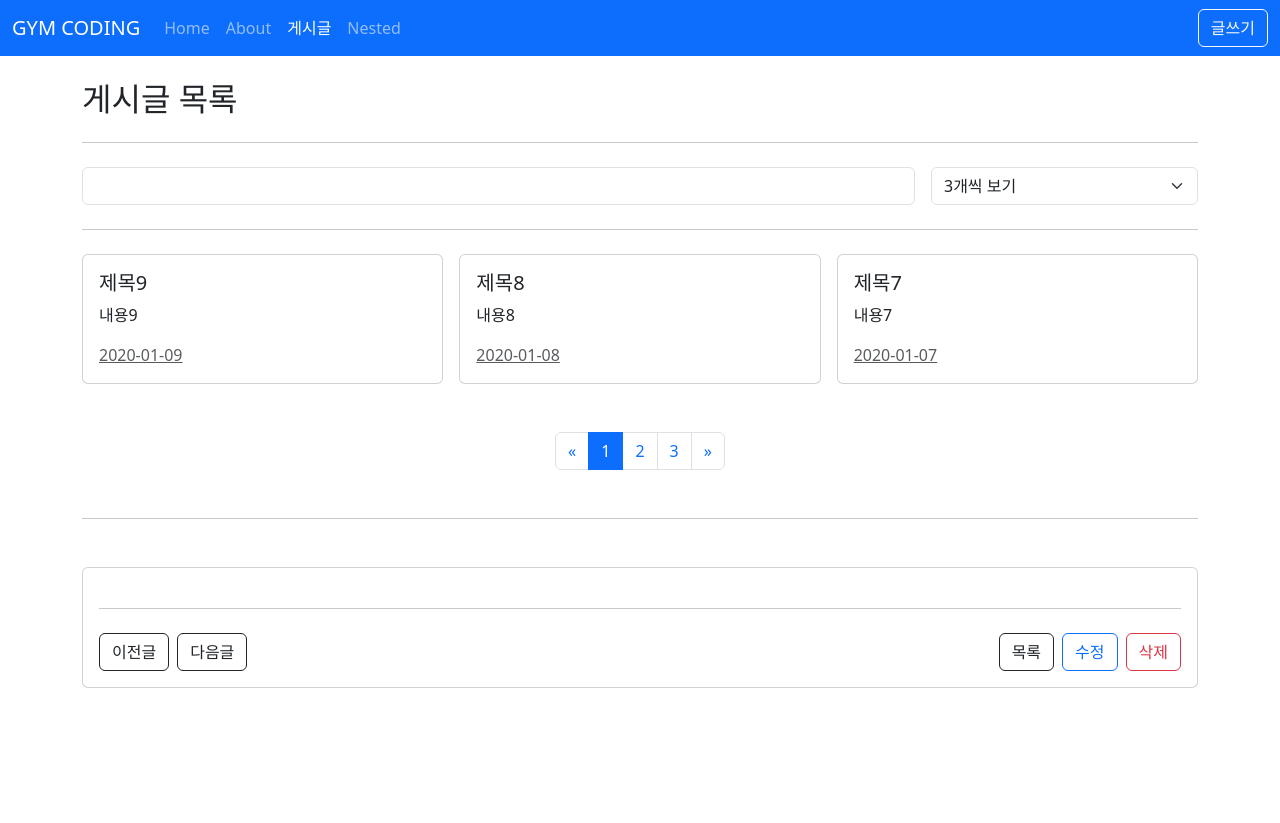
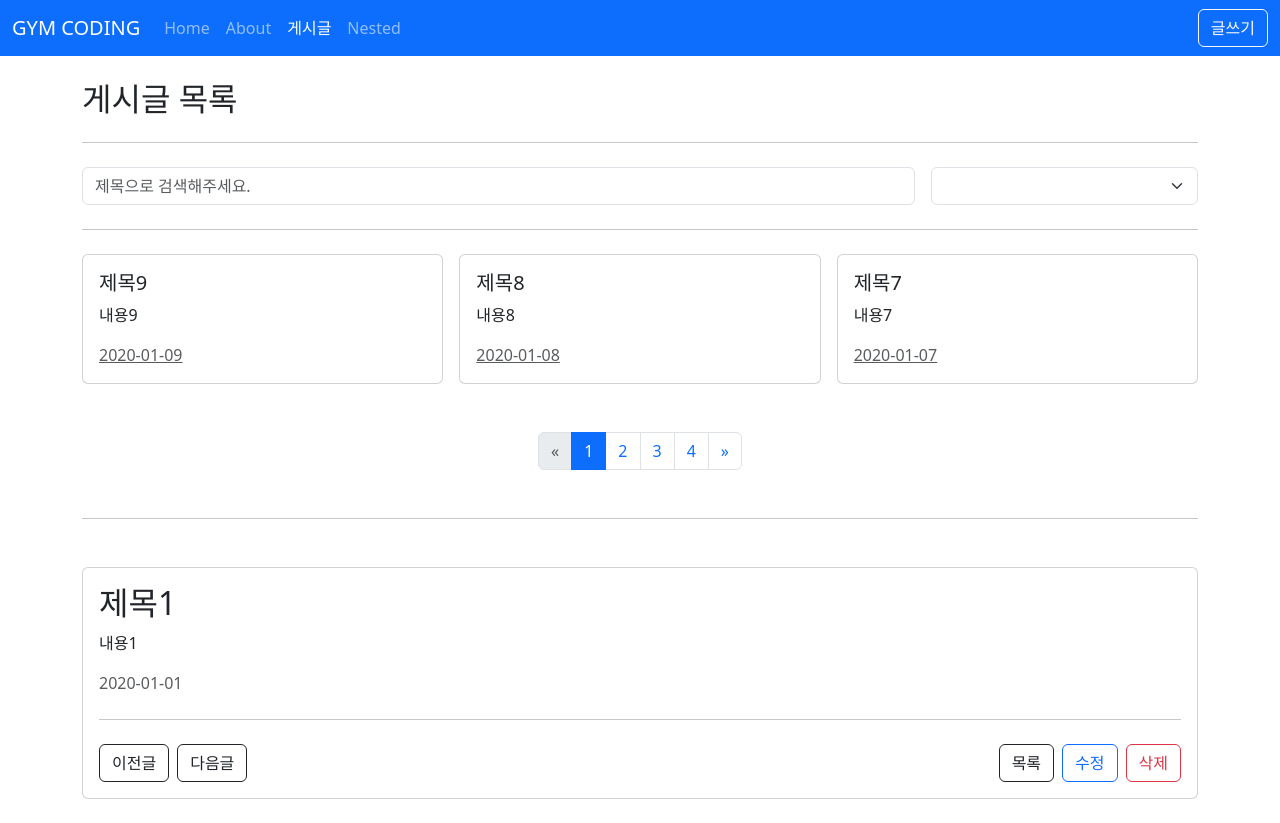
Before and after one commit to black-pepper/Vue-Study, a Vue app in the folder vue3 완벽 마스터/vue3-posts/: page /posts in a window 1280 px wide. Before the commit the page ends 800 px from the top, so only its background shows below. Built offline with nearby package versions, Linux system fonts and the light colour scheme; data requests are answered from the project's data file.

Commit message:
공통 컴포넌트 분리 (based on Vue.js 3 spec)

```diff
--- a/vue3 완벽 마스터/vue3-posts/db.json
+++ b/vue3 완벽 마스터/vue3-posts/db.json
@@ -1,13 +1,64 @@
 {
   "posts": [
-    { "id": 1, "title": "제목1", "content": "내용1", "createdAt": "2020-01-01" },
-    { "id": 2, "title": "제목2", "content": "내용2", "createdAt": "2020-01-02" },
-    { "id": 3, "title": "제목3", "content": "내용3", "createdAt": "2020-01-03" },
-    { "id": 4, "title": "제목4", "content": "내용4", "createdAt": "2020-01-04" },
-    { "id": 5, "title": "제목5", "content": "내용5", "createdAt": "2020-01-05" },
-    { "id": 6, "title": "제목6", "content": "내용6", "createdAt": "2020-01-06" },
-    { "id": 7, "title": "제목7", "content": "내용7", "createdAt": "2020-01-07" },
-    { "id": 8, "title": "제목8", "content": "내용8", "createdAt": "2020-01-08" },
-    { "id": 9, "title": "제목9", "content": "내용9", "createdAt": "2020-01-09" }
+    {
+      "id": 1,
+      "title": "제목1",
+      "content": "내용1",
+      "createdAt": "2020-01-01"
+    },
+    {
+      "id": 2,
+      "title": "제목2",
+      "content": "내용2",
+      "createdAt": "2020-01-02"
+    },
+    {
+      "id": 3,
+      "title": "제목3",
+      "content": "내용3",
+      "createdAt": "2020-01-03"
+    },
+    {
+      "id": 4,
+      "title": "제목4",
+      "content": "내용4",
+      "createdAt": "2020-01-04"
+    },
+    {
+      "id": 5,
+      "title": "제목5",
+      "content": "내용5",
+      "createdAt": "2020-01-05"
+    },
+    {
+      "id": 6,
+      "title": "제목6",
+      "content": "내용6",
+      "createdAt": "2020-01-06"
+    },
+    {
+      "id": 7,
+      "title": "제목7",
+      "content": "내용7",
+      "createdAt": "2020-01-07"
+    },
+    {
+      "id": 8,
+      "title": "제목8",
+      "content": "내용8",
+      "createdAt": "2020-01-08"
+    },
+    {
+      "id": 9,
+      "title": "제목9",
+      "content": "내용9",
+      "createdAt": "2020-01-09"
+    },
+    {
+      "title": "제목10",
+      "content": "10",
+      "createAt": 1735027720099,
+      "id": 10
+    }
   ]
 }
--- a/vue3 완벽 마스터/vue3-posts/src/api/posts.js
+++ b/vue3 완벽 마스터/vue3-posts/src/api/posts.js
@@ -13,7 +13,7 @@ export function getPosts(params) {
 }
 
 export function getPostById(id) {
-  return posts.get(id)
+  return posts.get(`/${id}`)
 }
 
 export function createPost(data) {
--- /dev/null
+++ b/vue3 완벽 마스터/vue3-posts/src/components/AppPagination.vue
@@ -0,0 +1,54 @@
+<template>
+  <nav class="mt-5" aria-label="Page navigation example">
+    <ul class="pagination justify-content-center">
+      <li class="page-item" :class="isPrevPage">
+        <a
+          class="page-link"
+          href="#"
+          aria-label="Previous"
+          @click.prevent="$emit('page', currentPage - 1)"
+        >
+          <span aria-hidden="true">&laquo;</span>
+        </a>
+      </li>
+      <li
+        v-for="page in pageCount"
+        :key="page"
+        class="page-item"
+        :class="{ active: currentPage === page }"
+      >
+        <a class="page-link" href="#" @click.prevent="$emit('page', page)">{{ page }}</a>
+      </li>
+      <li class="page-item" :class="isNextPage">
+        <a
+          class="page-link"
+          href="#"
+          aria-label="Next"
+          @click.prevent="$emit('page', currentPage + 1)"
+        >
+          <span aria-hidden="true">&raquo;</span>
+        </a>
+      </li>
+    </ul>
+  </nav>
+</template>
+
+<script setup>
+import { computed } from 'vue'
+
+const props = defineProps({
+  currentPage: {
+    type: Number,
+    required: true,
+  },
+  pageCount: {
+    type: Number,
+    required: true,
+  },
+})
+defineEmits(['page'])
+const isPrevPage = computed(() => ({ disabled: !(props.currentPage > 1) }))
+const isNextPage = computed(() => ({ disabled: props.currentPage >= props.pageCount }))
+</script>
+
+<style lang="scss" scoped></style>
--- /dev/null
+++ b/vue3 완벽 마스터/vue3-posts/src/components/posts/PostFilter.vue
@@ -0,0 +1,36 @@
+<template>
+  <form @submit.prevent>
+    <div class="row g-3">
+      <div class="col">
+        <input
+          :value="title"
+          @input="$emit('update:title', $event.target.value)"
+          type="text"
+          class="form-control"
+          placeholder="제목으로 검색해주세요."
+        />
+      </div>
+      <div class="col-3">
+        <select
+          :value="title"
+          @input="$emit('update:limit', $event.target.value)"
+          class="form-select"
+        >
+          <option value="3">3개씩 보기</option>
+          <option value="6">6개씩 보기</option>
+          <option value="9">9개씩 보기</option>
+        </select>
+      </div>
+    </div>
+  </form>
+</template>
+
+<script setup>
+defineProps({
+  title: String,
+  limit: Number,
+})
+defineEmits(['update:title', 'update:limit'])
+</script>
+
+<style lang="scss" scoped></style>
--- /dev/null
+++ b/vue3 완벽 마스터/vue3-posts/src/components/posts/PostForm.vue
@@ -0,0 +1,37 @@
+<template>
+  <form @submit.prevent="save">
+    <div class="mb-3">
+      <label for="title" class="form-label">제목</label>
+      <input
+        :value="title"
+        @input="$emit('update:title', $event.target.value)"
+        type="text"
+        class="form-control"
+        id="title"
+      />
+    </div>
+    <div class="mb-3">
+      <label for="content" class="form-label">내용</label>
+      <textarea
+        :value="content"
+        @input="$emit('update:content', $event.target.value)"
+        class="form-control"
+        id="content"
+        rows="3"
+      ></textarea>
+    </div>
+    <div class="class=d-flex grp-2 mt-4">
+      <slot name="actions"></slot>
+    </div>
+  </form>
+</template>
+
+<script setup>
+defineProps({
+  title: String,
+  content: String,
+})
+defineEmits(['update:title', 'update:content'])
+</script>
+
+<style lang="scss" scoped></style>
--- a/vue3 완벽 마스터/vue3-posts/src/views/posts/PostCreateView.vue
+++ b/vue3 완벽 마스터/vue3-posts/src/views/posts/PostCreateView.vue
@@ -2,20 +2,12 @@
   <div>
     <h2>게시글 등록</h2>
     <hr class="my-4" />
-    <form @submit.prevent="save">
-      <div class="mb-3">
-        <label for="title" class="form-label">제목</label>
-        <input v-model="form.title" type="text" class="form-control" id="title" />
-      </div>
-      <div class="mb-3">
-        <label for="content" class="form-label">내용</label>
-        <textarea v-model="form.content" class="form-control" id="content" rows="3"></textarea>
-      </div>
-      <div class="pt-4">
+    <PostForm v-model:title="form.title" v-model:content="form.content" @submit.prevent="save">
+      <template #actions>
         <button type="button" class="btn btn-outline-dark me-2" @click="goListPage">목록</button>
         <button class="btn btn-primary">저장</button>
-      </div>
-    </form>
+      </template>
+    </PostForm>
   </div>
 </template>
 
@@ -23,6 +15,7 @@
 import { createPost } from '@/api/posts'
 import { ref } from 'vue'
 import { useRouter } from 'vue-router'
+import PostForm from '../../components/posts/PostForm.vue'
 
 const router = useRouter()
 const form = ref({
--- a/vue3 완벽 마스터/vue3-posts/src/views/posts/PostDetailView.vue
+++ b/vue3 완벽 마스터/vue3-posts/src/views/posts/PostDetailView.vue
@@ -31,7 +31,7 @@ import { deletePost, getPostById } from '@/api/posts'
 import { ref } from 'vue'
 
 const props = defineProps({
-  id: String,
+  id: [String, Number],
 })
 
 const router = useRouter()
--- a/vue3 완벽 마스터/vue3-posts/src/views/posts/PostEditView.vue
+++ b/vue3 완벽 마스터/vue3-posts/src/views/posts/PostEditView.vue
@@ -2,22 +2,12 @@
   <div>
     <h2>게시글 수정</h2>
     <hr class="my-4" />
-    <form @submit.prevent="edit">
-      <div class="mb-3">
-        <label for="title" class="form-label">제목</label>
-        <input v-model="form.title" type="text" class="form-control" id="title" />
-      </div>
-      <div class="mb-3">
-        <label for="content" class="form-label">내용</label>
-        <textarea v-model="form.content" class="form-control" id="content" rows="3"></textarea>
-      </div>
-      <div class="pt-4">
-        <button type="button" class="btn btn-outline-danger me-2" @click="goDetailPage">
-          취소
-        </button>
+    <PostForm v-model:title="form.title" v-model:content="form.content" @submit.prevent="edit">
+      <template #actions>
+        <button type="button" class="btn btn-outline-danger" @click="goDetailPage">취소</button>
         <button class="btn btn-primary">수정</button>
-      </div>
-    </form>
+      </template>
+    </PostForm>
   </div>
 </template>
 
@@ -25,6 +15,7 @@
 import { getPostById, updatePost } from '@/api/posts'
 import { ref } from 'vue'
 import { useRoute, useRouter } from 'vue-router'
+import PostForm from '../../components/posts/PostForm.vue'
 
 const route = useRoute()
 const router = useRouter()
--- a/vue3 완벽 마스터/vue3-posts/src/views/posts/PostListView.vue
+++ b/vue3 완벽 마스터/vue3-posts/src/views/posts/PostListView.vue
@@ -2,20 +2,7 @@
   <div>
     <h2>게시글 목록</h2>
     <hr class="my-4" />
-    <form @submit.prevent>
-      <div class="row g-3">
-        <div class="col">
-          <input v-model="params.title_like" type="text" class="form-control" />
-        </div>
-        <div class="col-3">
-          <select v-model="params._limit" class="form-select">
-            <option value="3">3개씩 보기</option>
-            <option value="6">6개씩 보기</option>
-            <option value="9">9개씩 보기</option>
-          </select>
-        </div>
-      </div>
-    </form>
+    <PostFilter v-model:title="params.title_like" v-model:limit="params._limit" />
     <hr class="my-4" />
     <div class="row g-3">
       <div v-for="post in posts" :key="post.id" class="col-4">
@@ -27,28 +14,11 @@
         ></PostItem>
       </div>
     </div>
-    <nav class="mt-5" aria-label="Page navigation example">
-      <ul class="pagination justify-content-center">
-        <li class="page-item" :class="{ disabled: params._page < 1 }">
-          <a class="page-link" href="#" aria-label="Previous" @click.prevent="--params._page">
-            <span aria-hidden="true">&laquo;</span>
-          </a>
-        </li>
-        <li
-          v-for="page in pageCount"
-          :key="page"
-          class="page-item"
-          :class="{ active: params._page === page }"
-        >
-          <a class="page-link" href="#" @click.prevent="params._page = page">{{ page }}</a>
-        </li>
-        <li class="page-item" :class="{ disabled: params._page >= pageCount }">
-          <a class="page-link" href="#" aria-label="Next" @click.prevent="++params._page">
-            <span aria-hidden="true">&raquo;</span>
-          </a>
-        </li>
-      </ul>
-    </nav>
+    <AppPagination
+      :current-page="params._page"
+      :page-count="pageCount"
+      @page="(page) => (params._page = page)"
+    />
     <hr class="my-5" />
     <AppCard>
       <PostDetailView :id="1"></PostDetailView>
@@ -60,6 +30,8 @@
 import PostItem from '@/components/posts/PostItem.vue'
 import PostDetailView from './PostDetailView.vue'
 import AppCard from '@/components/AppCard.vue'
+import AppPagination from '@/components/AppPagination.vue'
+import PostFilter from '@/components/posts/PostFilter.vue'
 import { getPosts } from '@/api/posts'
 import { ref, watchEffect } from 'vue'
 import { useRouter } from 'vue-router'
```
